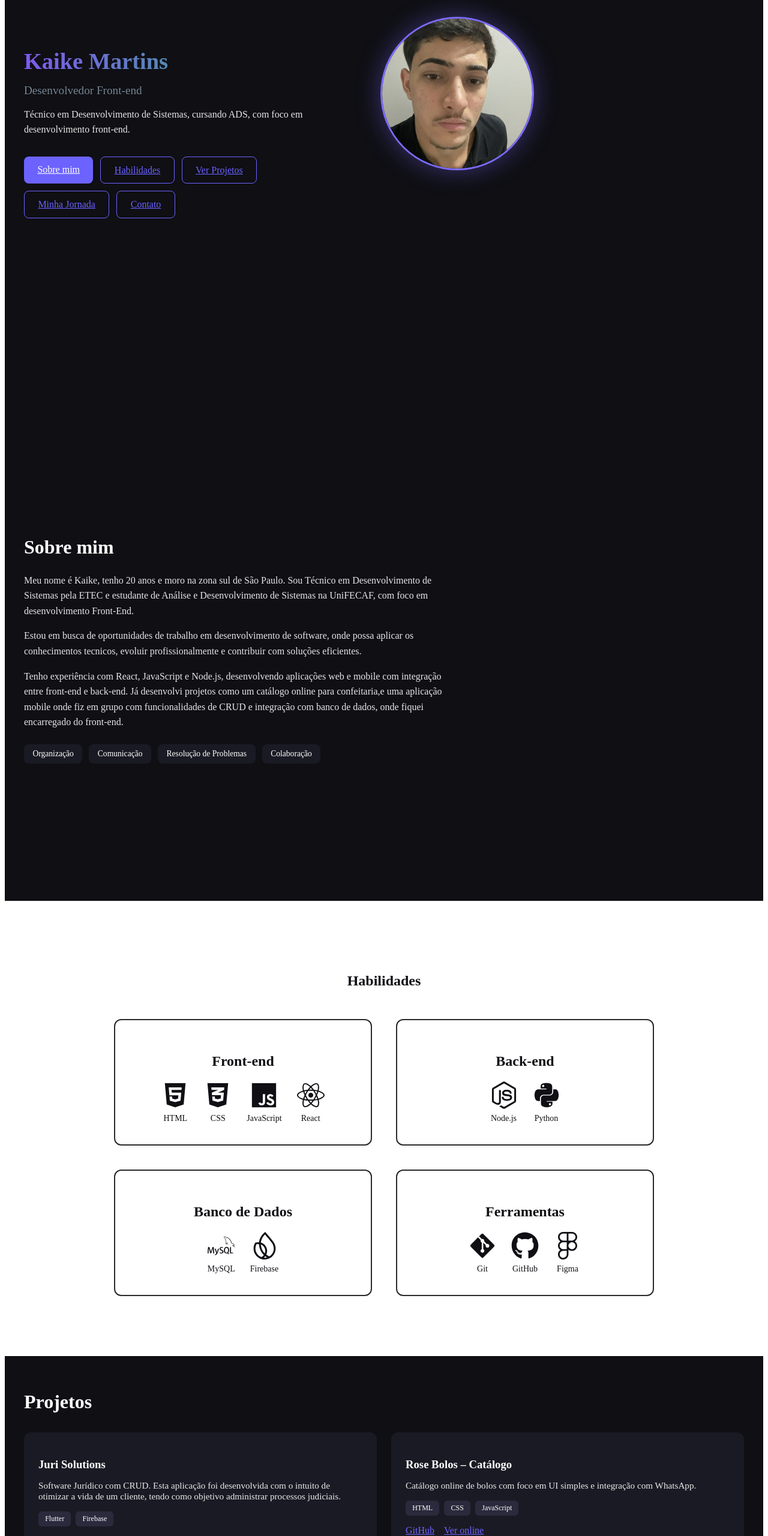
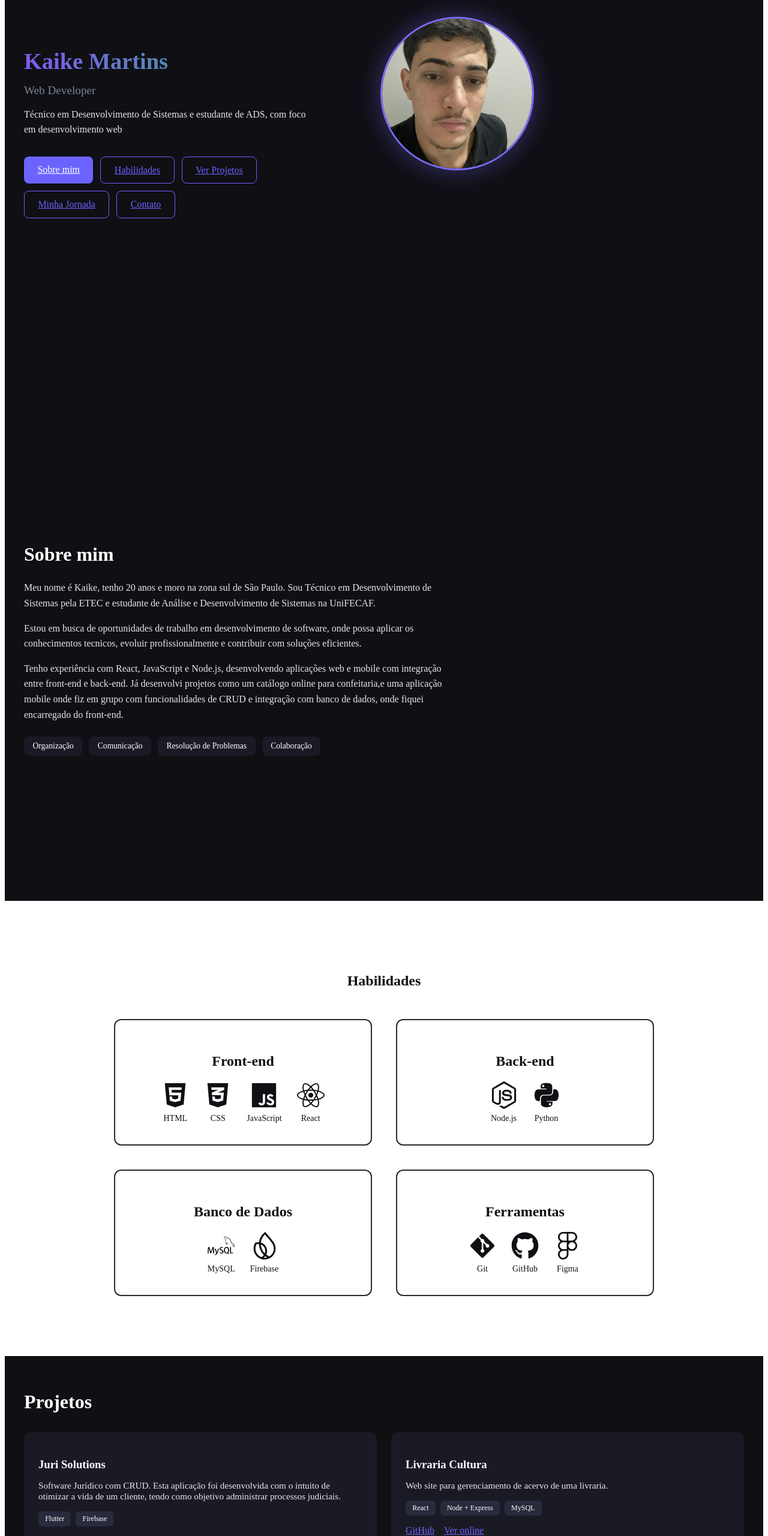
Before and after one commit to martins-kayk77/portfolio-kaike, a React (Vite) app: page / in a window 1280 px wide. Shown: the part 234-2795 px from the top of the page at 60% size. Built offline with nearby package versions, Linux system fonts and the light colour scheme.

Commit message:
add new project

```diff
--- a/src/pages/home/Index.jsx
+++ b/src/pages/home/Index.jsx
@@ -7,11 +7,10 @@ function Index() {
       <section className="home" id="home">
       <div className="home-content">
         <h1 id='name'>Kaike Martins</h1>
-        <h2>Desenvolvedor Front-end</h2>
+        <h2>Web Developer</h2>
 
         <p>
-          Técnico em Desenvolvimento de Sistemas, cursando ADS, com foco em
-          desenvolvimento front-end.
+          Técnico em Desenvolvimento de Sistemas e estudante de ADS, com foco em desenvolvimento web
         </p>
 
         <div className="home-buttons">
--- a/src/pages/projetos/projetos.jsx
+++ b/src/pages/projetos/projetos.jsx
@@ -9,8 +9,18 @@ const projetos = [
     github: 'https://github.com/martins-kayk77/Juri-Solutions',
     demo: 'https://www.youtube.com/watch?v=evRKqC1WLQg'
   },
+
   {
     id: 2,
+    titulo: 'Livraria Cultura',
+    descricao: 'Web site para gerenciamento de acervo de uma livraria.',
+    tecnologias: ['React', 'Node + Express', 'MySQL'],
+    github: 'https://github.com/martins-kayk77/LivrariaCulturaBackend',
+    demo: 'https://livrariacultura.vercel.app/'
+  },
+
+  {
+    id: 3,
     titulo: 'Rose Bolos – Catálogo',
     descricao: 'Catálogo online de bolos com foco em UI simples e integração com WhatsApp.',
     tecnologias: ['HTML', 'CSS', 'JavaScript'],
@@ -18,8 +28,10 @@ const projetos = [
     demo: 'https://martins-kayk77.github.io/roseBolos/'
   },
 
+
+
   {
-    id: 3,
+    id: 4,
     titulo: 'Portfólio Pessoal',
     descricao: 'Portfólio desenvolvido em React com layout responsivo e mobile first.',
     tecnologias: ['React'],
--- a/src/pages/sobre/sobre.jsx
+++ b/src/pages/sobre/sobre.jsx
@@ -8,7 +8,7 @@ export default function Sobre() {
 
         <p>
           Meu nome é Kaike, tenho 20 anos e moro na zona sul de São Paulo. Sou Técnico em Desenvolvimento de Sistemas pela ETEC e estudante
-           de Análise e Desenvolvimento de Sistemas na UniFECAF, com foco em desenvolvimento Front-End.
+           de Análise e Desenvolvimento de Sistemas na UniFECAF.
         </p>
 
         <p>
```
